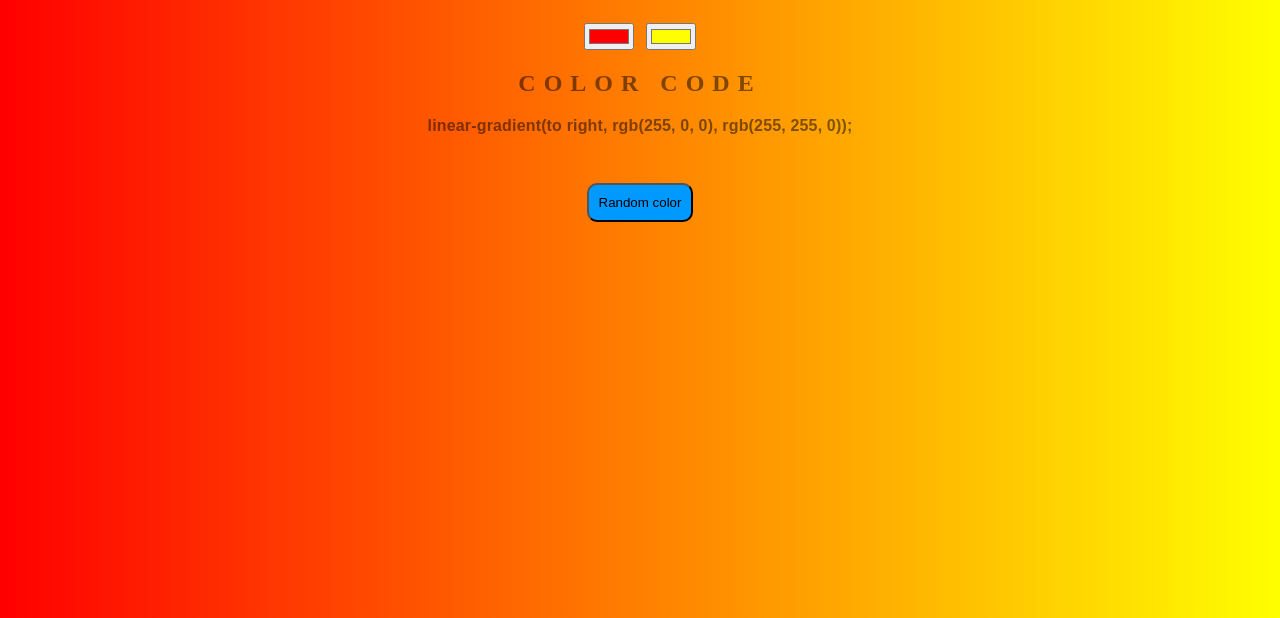
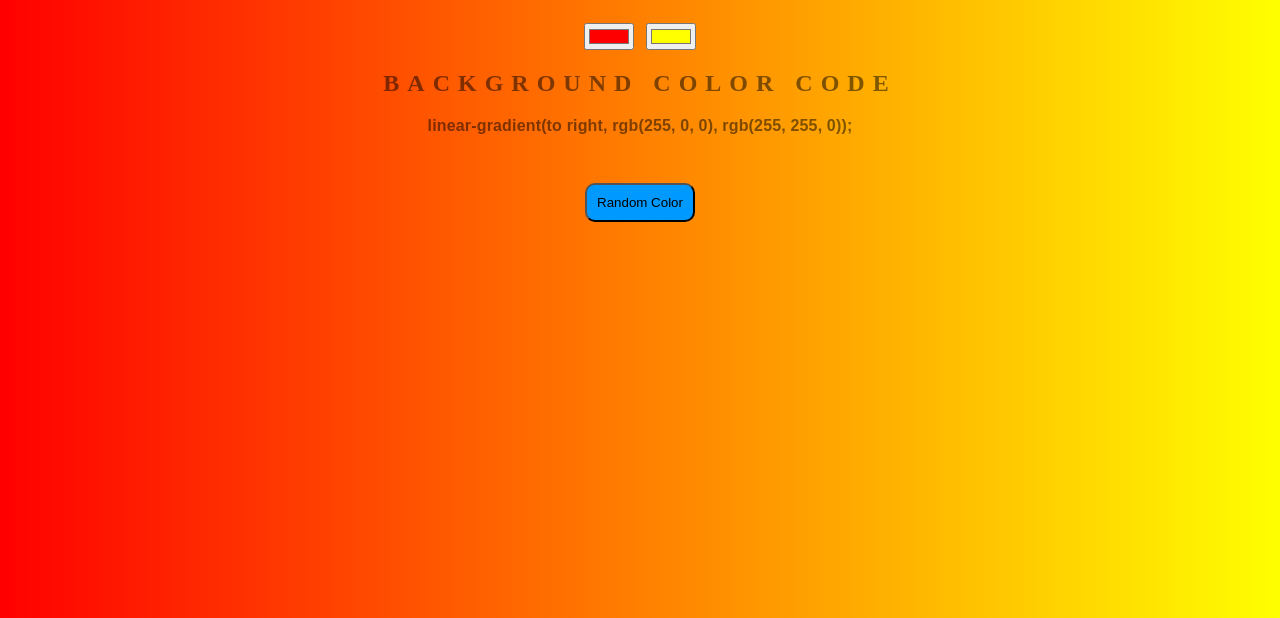
Before and after one commit to satendrachowdhary/background-generator, a plain HTML site: page index.html in a window 1280 px wide. Shown: the part 182-800 px from the top of the page. Drawn offline with Linux system fonts and the light colour scheme.

Commit message:
Update index.html

```diff
--- a/index.html
+++ b/index.html
@@ -8,11 +8,11 @@
     <h1>Background Generator</h1>
     <input class="color1" type="color" name="color1" value="#ff0000" />
     <input class="color2" type="color" name="color2" value="#ffff00" />
-    <h2>Color Code</h2>
+    <h2>Background Color Code</h2>
     <h3 id="bg-code"></h3>
 
     <div id="wrapper">
-      <button class="random">Random color </button>
+      <button class="random">Random Color </button>
     </div>
     <script type="text/javascript" src="script.js"></script>
   </body>
```
